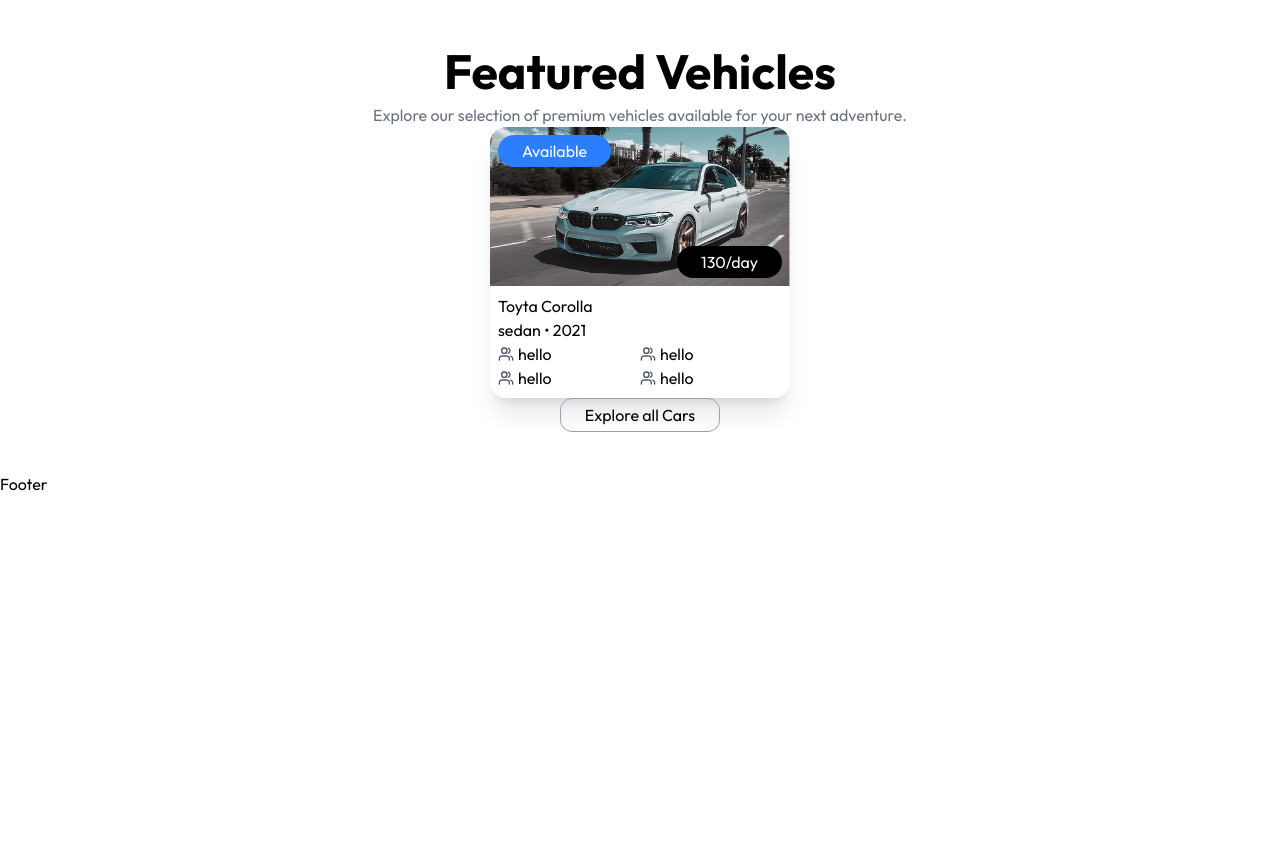
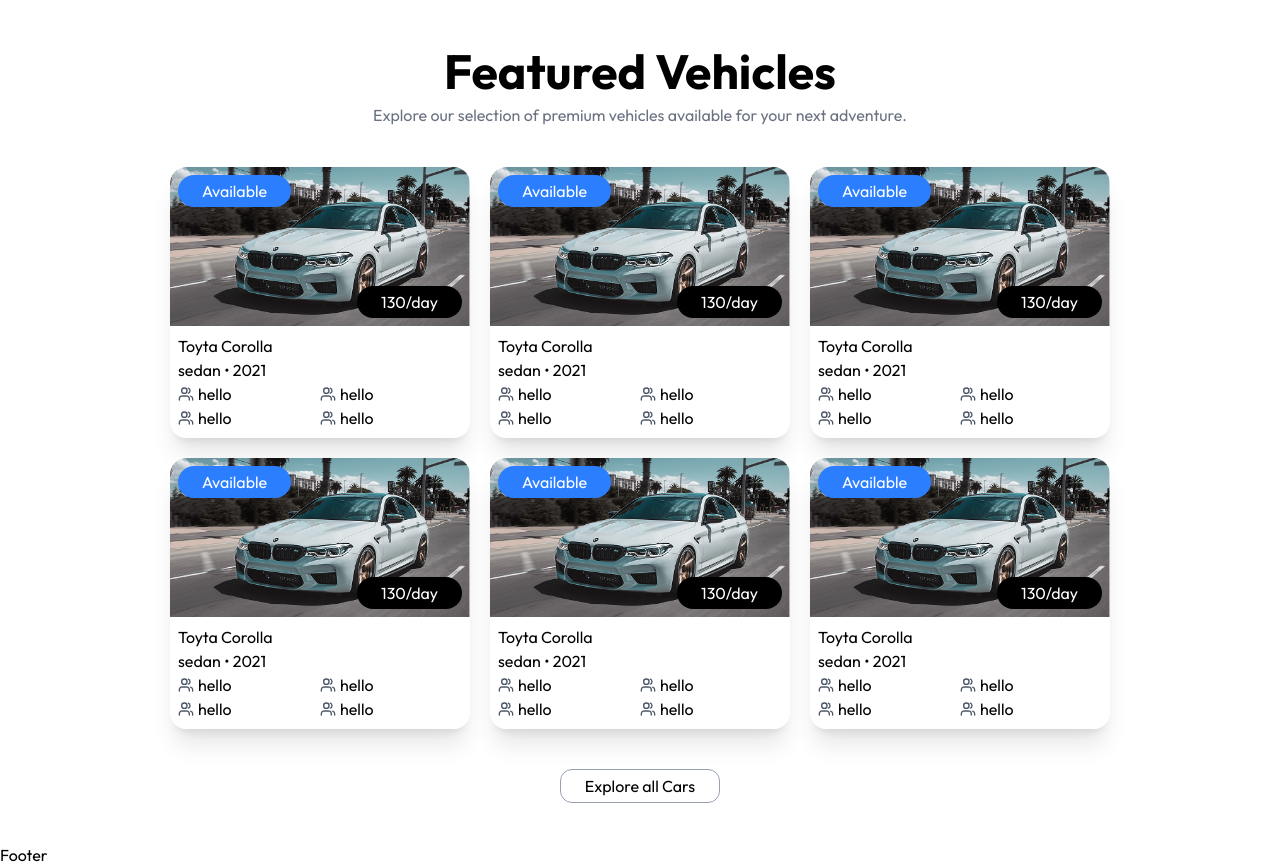
Before and after one commit to 26-Shiv-Gupta/Car-Rental, a React (Vite) app in the folder client/: page / in a window 1280 px wide. Shown: the part 860-1727 px from the top of the page. Before the commit the page ends 1356 px from the top, so only its background shows below. Built offline with nearby package versions, Linux system fonts and the light colour scheme.

Commit message:
featured component layout completed

```diff
--- a/client/src/App.css
+++ b/client/src/App.css
@@ -5,3 +5,17 @@
     box-sizing: border-box;
     font-family: "Outfit", sans-serif;
 }
+
+.card-hover-effect:hover {
+    transform: translateY(-10px);
+}
+
+.card-hover-effect {
+    transition: all 0.5s ease;
+}
+.card-hover-effect img{
+    transition: all 0.5s ease;
+}
+.card-hover-effect:hover img {
+    transform: scale(110%);
+}
--- a/client/src/components/FeaturedSection.jsx
+++ b/client/src/components/FeaturedSection.jsx
@@ -9,7 +9,12 @@
                 <h1 className='text-5xl font-bold pb-2'>Featured Vehicles</h1>
                 <h2 className='text-gray-500'>Explore our selection of premium vehicles available for your next adventure.</h2>
             </div>
-            <div>
+            <div className='grid grid-cols-3 gap-5 my-10'>
+                <CarCard />
+                <CarCard />
+                <CarCard />
+                <CarCard />
+                <CarCard />
                 <CarCard />
             </div>
             <div>
--- a/client/src/components/carCard.jsx
+++ b/client/src/components/carCard.jsx
@@ -5,8 +5,8 @@
 
 
     return (
-        <div className='max-w-75 shadow-xl rounded-2xl'>
-            <div className='relative'>
+        <div className='max-w-75 shadow-xl rounded-2xl card-hover-effect'>
+            <div className='w-full rounded-t-2xl relative overflow-hidden'>
                 <img className='rounded-t-2xl w-full' src={assets.car_image1} alt="car_image1" />
                 <div className='px-6 py-1 bg-blue-500 absolute top-2 left-2 rounded-2xl text-white'>
                     <p>Available</p>
```
Also changed, not shown: 1 other file (tests, documents, lock files or other folders).
